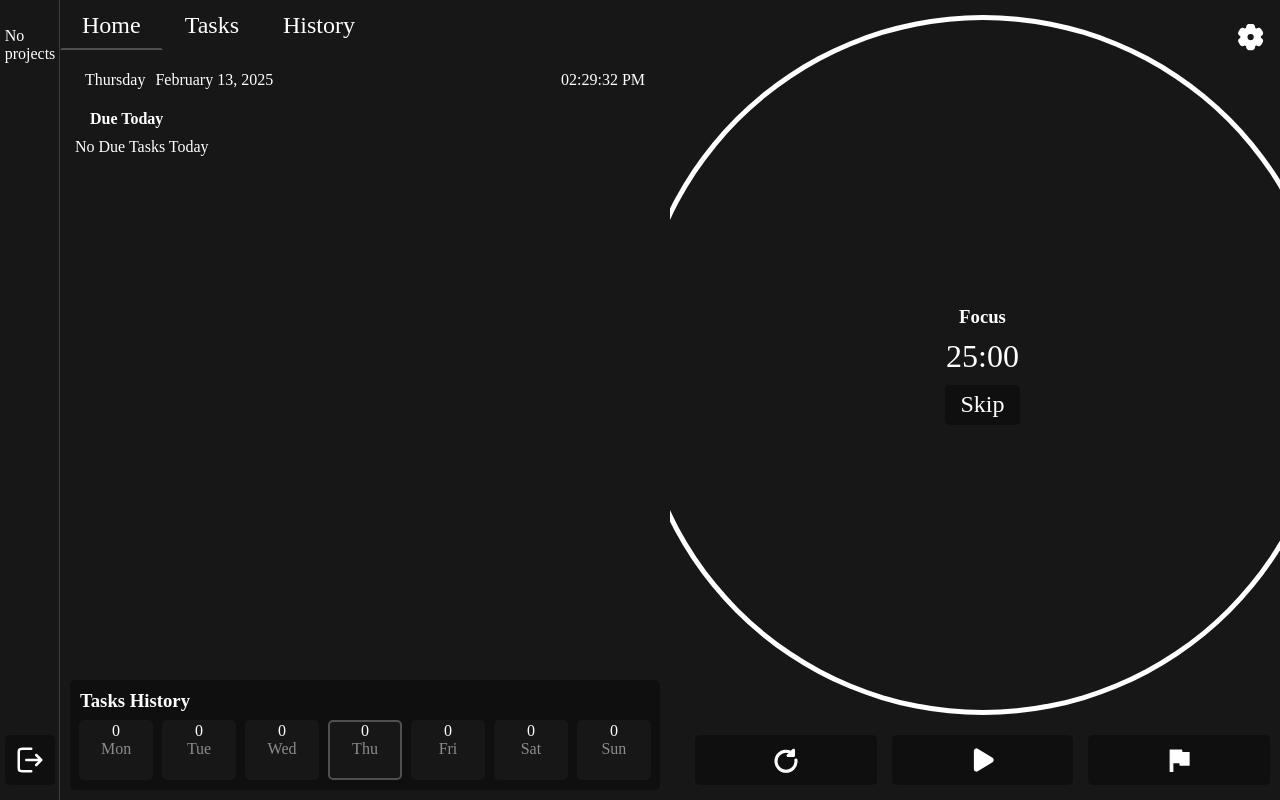
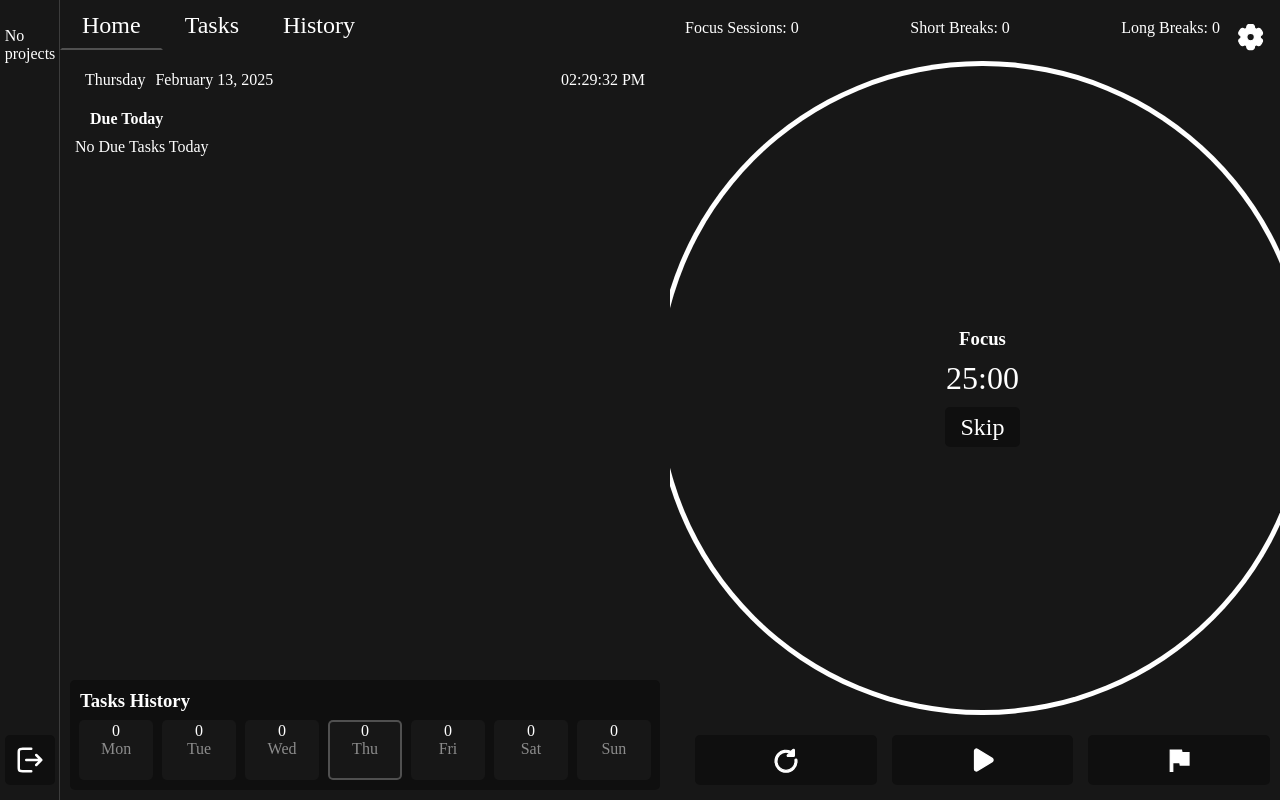
Before and after one commit to Stefan0712/get-it-done, a React (Create React App) app: page / in a window 1280 px wide. Built offline with nearby package versions, Linux system fonts and the light colour scheme; a web font is replaced by a local one.

Commit message:
Added counters for completed sessions (focus, short break, long break)

```diff
--- a/src/components/Pomodoro/Pomodoro.js
+++ b/src/components/Pomodoro/Pomodoro.js
@@ -123,7 +123,11 @@ const Pomodoro = () => {
             <button className={styles['settings-button']} onClick={() => setShowSettings(true)}>
                 <img src={IconLibrary.Settings} alt="Settings" />
             </button>
-
+            <div className={styles.top}>
+                <p>Focus Sessions: {focusSessions}</p>
+                <p>Short Breaks: {breaks}</p>
+                <p>Long Breaks: {longBreaks}</p>
+            </div>
             <div className={styles.timer}>
                 <div className={styles['timer-background']} style={{background: `conic-gradient(#FF8C00 ${(elapsedTime / timeLeft)*100}%, white ${(elapsedTime / timeLeft)*100}% 100%)` }}>
                     <div className={styles['timer-content']}>
--- a/src/components/Pomodoro/Pomodoro.module.css
+++ b/src/components/Pomodoro/Pomodoro.module.css
@@ -8,6 +8,14 @@
     padding: 15px;
     padding-right: 0;
     position: relative;
+}
+.top{
+    width: 100%;
+    height: 30px;
+    display: flex;
+    align-items: center;
+    justify-content: space-between;
+    padding-right: 60px;
 }
 .timer{
     height: 100%;
```
